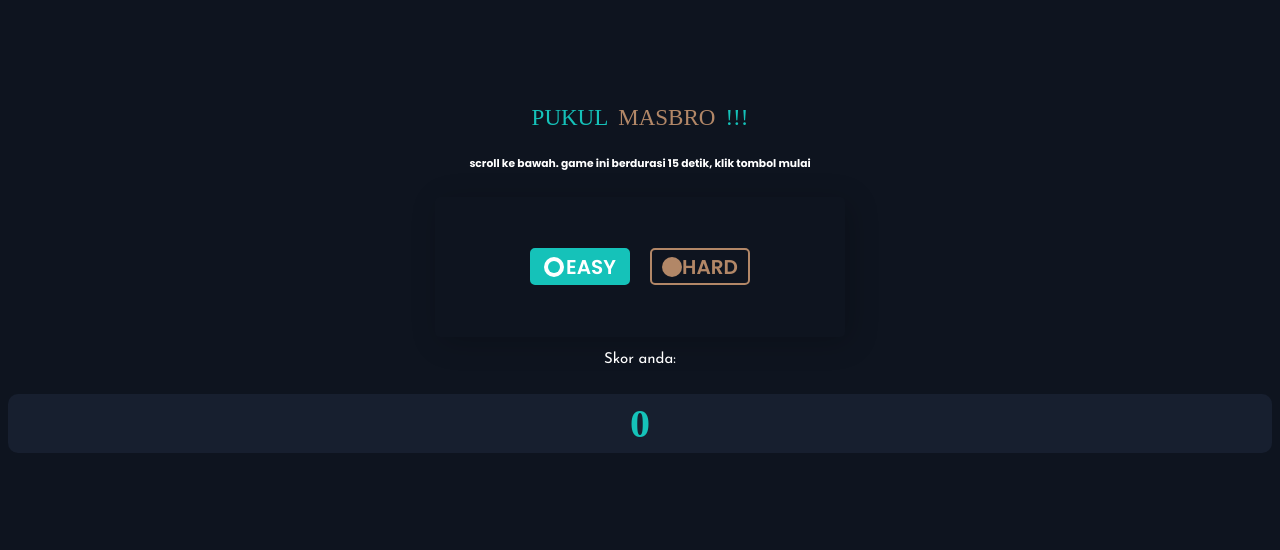
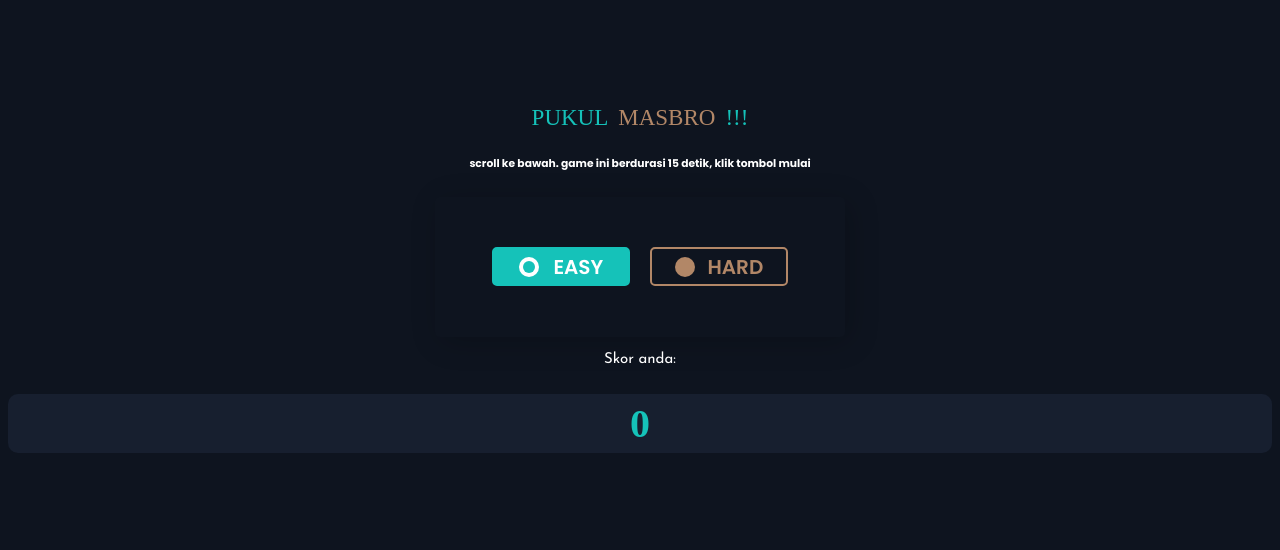
Before and after one commit to Attaftazayn/masbro, a plain HTML site: page index.html in a window 1280 px wide. Shown: the top 550 px of the page. Drawn offline with nearby package versions, Linux system fonts and the light colour scheme; a web font is replaced by a local one.

Commit message:
Update style.css

```diff
--- a/style.css
+++ b/style.css
@@ -158,8 +158,8 @@ button:hover {
 }
 .wrapper .option{
   background: #0e141f;
-  height: 33%;
-  width: 20%;
+  height: 35%;
+  width: 30%;
   display: flex;
   align-items: center;
   justify-content: space-evenly;
```
